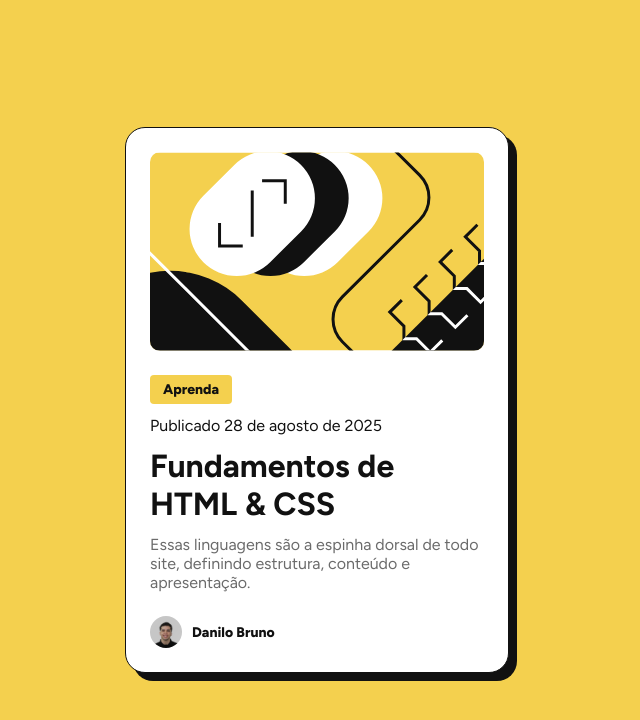
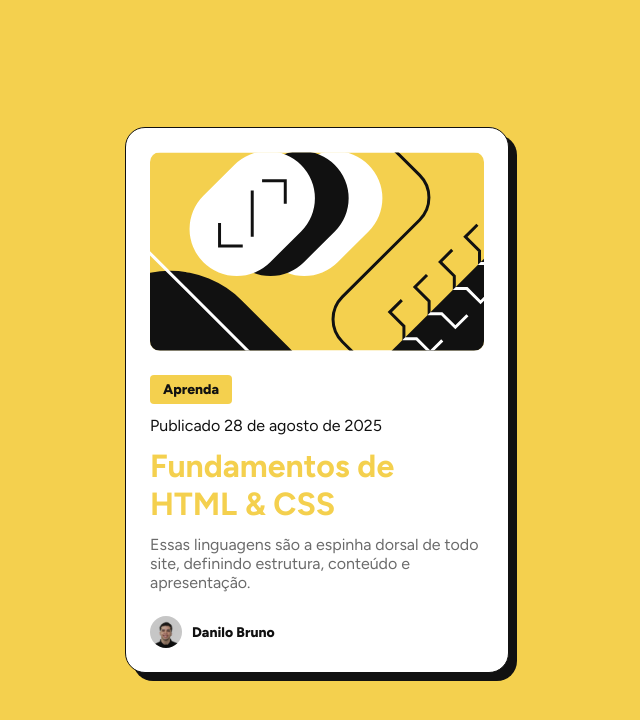
Before and after one commit to DaniloBruno-Araujo/blog-previw-card, a plain HTML site: page index.html in a window 1280 px wide. In both pictures the pointer is over the element "Fundamentos de HTML & CSS". Shown: the whole page, without its empty margins (323-963 px from the left). Drawn offline with Linux system fonts and the light colour scheme.

Commit message:
Blog Preview Card - Definitivo

```diff
--- a/css/style.css
+++ b/css/style.css
@@ -63,6 +63,14 @@ body {
     font-size: 16px;
 }
 
+.content h1{
+    transition: color 0.4s ease;
+}
+
+.content h1:hover {
+    color: #F4D04E;
+}
+
 /* LAYOUT DO AUTOR */
 .author {
     display: flex;
```
